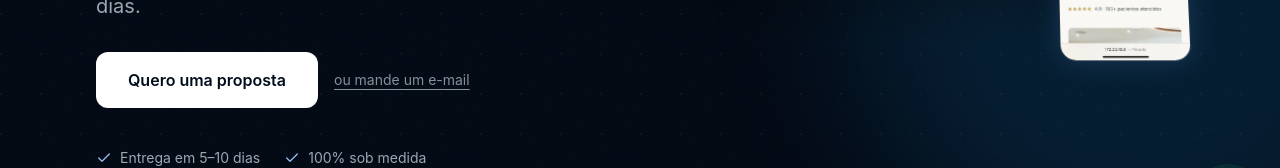
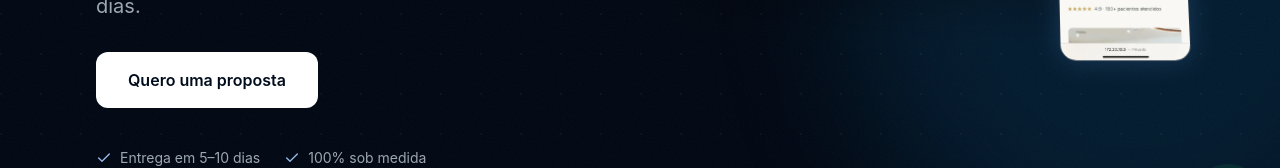
Before and after one commit to PedroDiOliveira/loome, a React (Vite) app: page / in a window 1280 px wide. Shown: the part 547-715 px from the top of the page. Built offline with nearby package versions, Linux system fonts and the light colour scheme.

Commit message:
refac: remove email indicator

```diff
--- a/src/components/sections/Hero.tsx
+++ b/src/components/sections/Hero.tsx
@@ -104,12 +104,6 @@ export function Hero() {
               >
                 Quero uma proposta
               </m.a>
-              <a
-                href="mailto:santanadioliveira@gmail.com?subject=Quero%20um%20site%20para%20minha%20cl%C3%ADnica"
-                className="text-sm text-navy-100/60 hover:text-white transition-colors underline underline-offset-4 self-center"
-              >
-                ou mande um e-mail
-              </a>
             </m.div>
 
             {/* Prova social honesta */}
```
